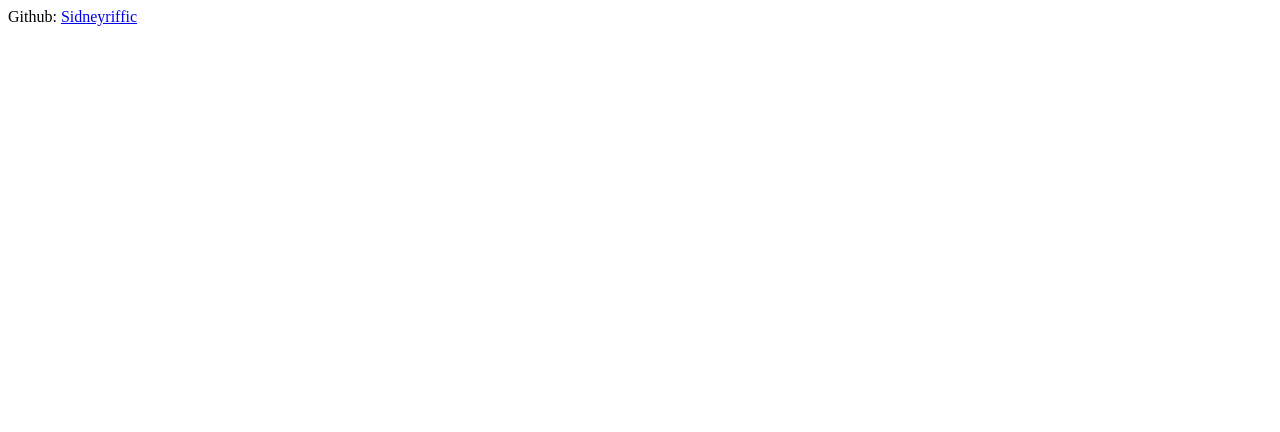
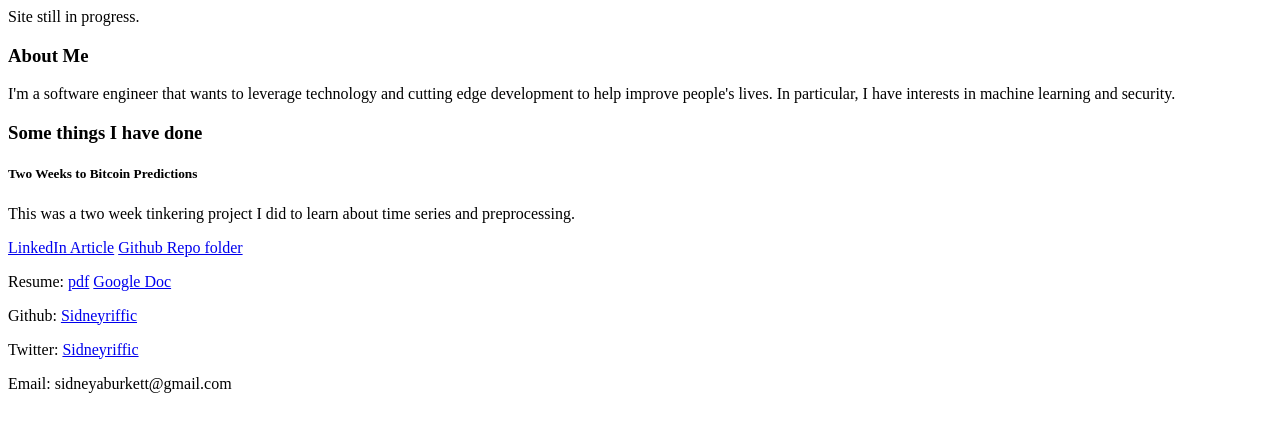
Before and after one commit to sidneyriffic/sidneyriffic.github.io, a plain HTML site: page index.html in a window 1280 px wide. Drawn offline with Linux system fonts and the light colour scheme.

Commit message:
Add initial information

```diff
--- a/index.html
+++ b/index.html
@@ -1 +1,17 @@
+<p>Site still in progress.</p>
+
+<h3>About Me</h3>
+<p>I'm a software engineer that wants to leverage technology and cutting edge development to help improve people's lives. In particular, I have interests in machine learning and security.</p>
+
+<h3>Some things I have done</h3>
+<h5>Two Weeks to Bitcoin Predictions</h5>
+<p>This was a two week tinkering project I did to learn about time series and preprocessing.</p>
+<p><a href="https://www.linkedin.com/pulse/machine-learning-two-weeks-bitcoin-predictions-sidney-burkett/">LinkedIn Article</a>  <a href="https://github.com/sidneyriffic/holbertonschool-machine_learning/tree/master/supervised_learning/0x0E-time_series">Github Repo folder</a></p>
+
+
+<p>Resume: <a href="https://drive.google.com/file/d/1AhDpM5fethcIYcFVsvXSAAwquEbYWNUP/view?usp=sharing">pdf</a>
+<a href="https://docs.google.com/document/d/1yt6RUdtMyLNtkJS8qqRzFZmY2a0pJrlB62n4nqjIxZ0/edit?usp=sharing">Google Doc</a></p>
+
 <p>Github: <a href="https://github.com/sidneyriffic?tab=repositories">Sidneyriffic</a></p>
+<p>Twitter: <a href="https://twitter.com/sidneyriffic">Sidneyriffic</a></p>
+<p>Email: sidneyaburkett@gmail.com</p>
```
